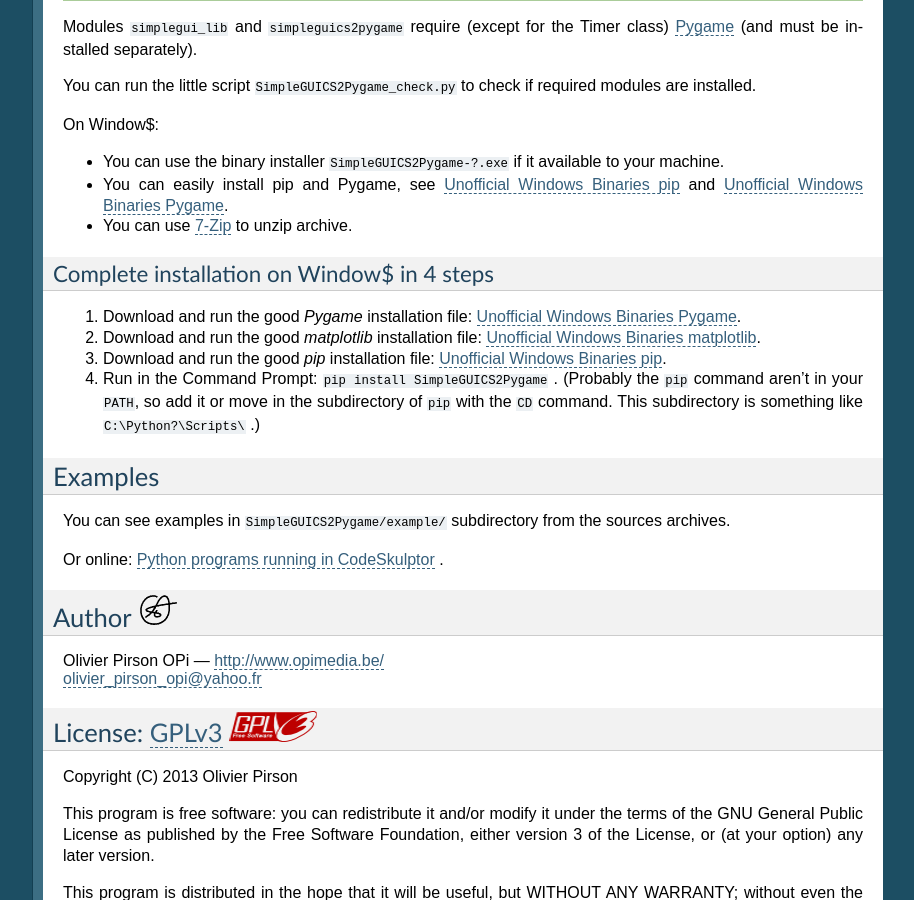
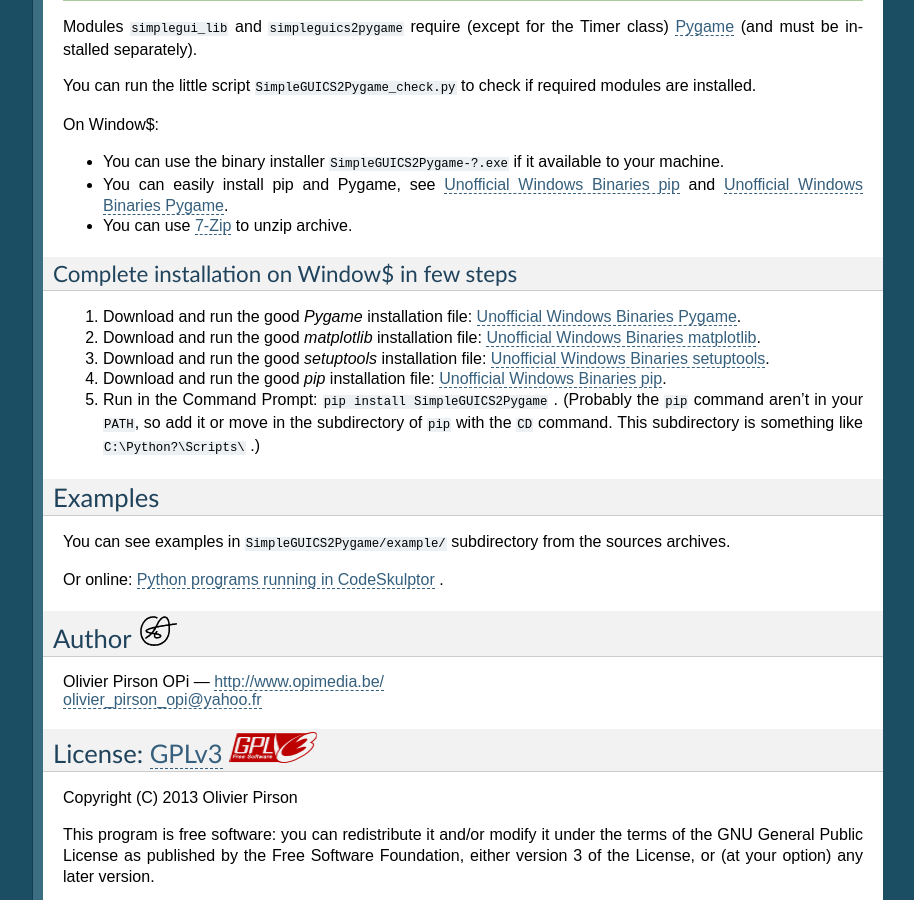
Before and after one commit to rhul-compsoc/SimpleGUICS2Pygame, a Sphinx documentation site: the page built from Sphinx/index.rst, in a window 1280 px wide and 900 px high, scrolled down 1041 px. Shown: the whole window, without its empty margins (187-1101 px from the left). Built offline with Sphinx 7.4.7, drawn with Linux system fonts in a browser that asks for light colours; some of the changed text lies outside the part shown.

Commit message:
Added precision to Window$ installation.

```diff
--- a/README.rst
+++ b/README.rst
@@ -106,7 +106,7 @@
 
 Changes
 =======
-* December 18, 2013
+* December 19, 2013
 
   - Added precision to Window$ installation.
 
--- a/Sphinx/ChangeLog.rst
+++ b/Sphinx/ChangeLog.rst
@@ -1,6 +1,6 @@
 ChangeLog
 =========
-* December 18, 2013
+* December 19, 2013
 
   - Added precision to Window$ installation.
 
--- a/Sphinx/index.rst
+++ b/Sphinx/index.rst
@@ -77,18 +77,21 @@
 .. _`Unofficial Windows Binaries pip`: http://www.lfd.uci.edu/~gohlke/pythonlibs/#pip
 .. _`Unofficial Windows Binaries Pygame`: http://www.lfd.uci.edu/~gohlke/pythonlibs/#pygame
 
-Complete installation on Window$ in 4 steps
-~~~~~~~~~~~~~~~~~~~~~~~~~~~~~~~~~~~~~~~~~~~
+Complete installation on Window$ in few steps
+~~~~~~~~~~~~~~~~~~~~~~~~~~~~~~~~~~~~~~~~~~~~~
 
 1. Download and run the good `Pygame` installation file: `Unofficial Windows Binaries Pygame`_.
 
 2. Download and run the good `matplotlib` installation file: `Unofficial Windows Binaries matplotlib`_.
 
-3. Download and run the good `pip` installation file: `Unofficial Windows Binaries pip`_.
+3. Download and run the good `setuptools` installation file: `Unofficial Windows Binaries setuptools`_.
 
-4. Run in the Command Prompt: ``pip install SimpleGUICS2Pygame`` . (Probably the ``pip`` command aren't in your ``PATH``, so add it or move in the subdirectory of ``pip`` with the ``CD`` command. This subdirectory is something like ``C:\Python?\Scripts\`` .)
+4. Download and run the good `pip` installation file: `Unofficial Windows Binaries pip`_.
+
+5. Run in the Command Prompt: ``pip install SimpleGUICS2Pygame`` . (Probably the ``pip`` command aren't in your ``PATH``, so add it or move in the subdirectory of ``pip`` with the ``CD`` command. This subdirectory is something like ``C:\Python?\Scripts\`` .)
 
 .. _`Unofficial Windows Binaries matplotlib`: http://www.lfd.uci.edu/~gohlke/pythonlibs/#matplotlib
+.. _`Unofficial Windows Binaries setuptools`: http://www.lfd.uci.edu/~gohlke/pythonlibs/#setuptools
 
 
 
```
